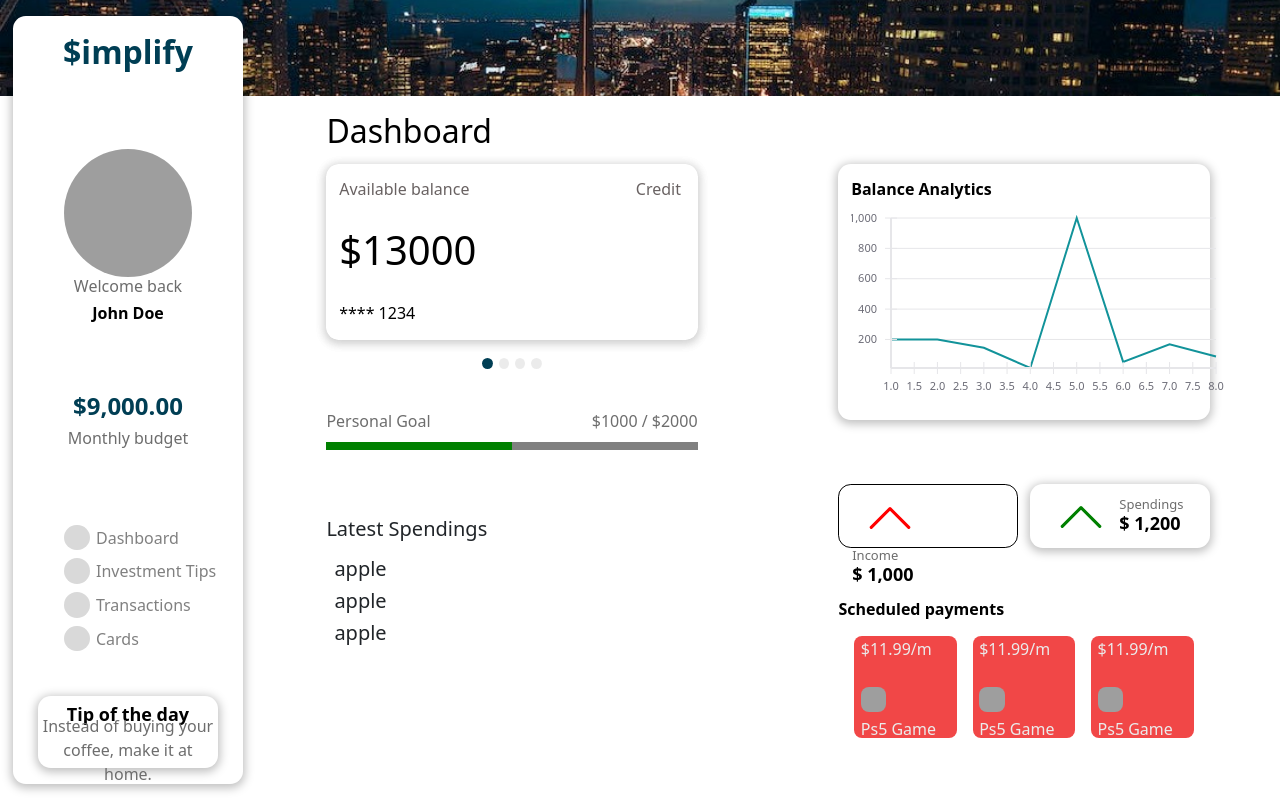
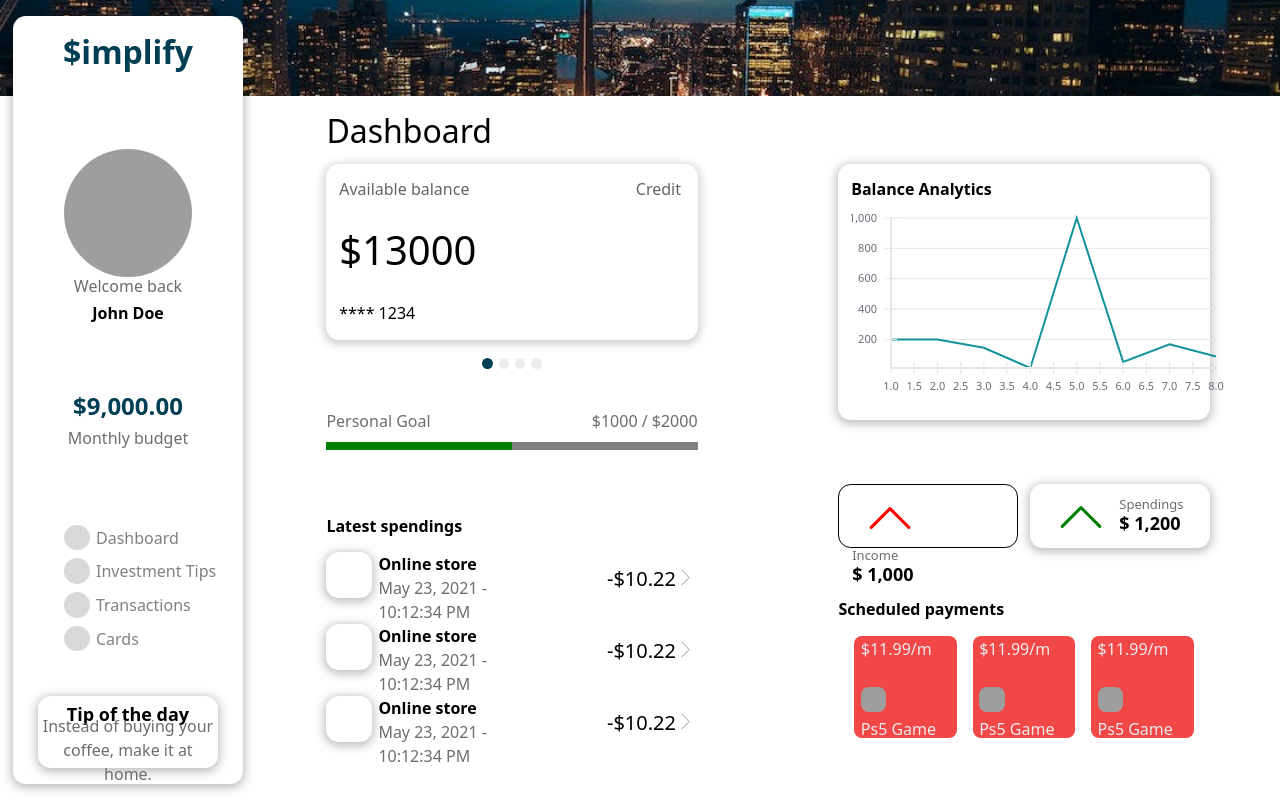
Before and after one commit to SevagSA/Simplify, a React (Create React App) app in the folder frontend/: page /dashboard in a window 1280 px wide. Built offline with nearby package versions, Linux system fonts and the light colour scheme; grey boxes are pictures that could not be loaded.

Commit message:
Finished the Dashboard elements

```diff
--- a/frontend/src/components/LatestSpendings/LatestSpendings.css
+++ b/frontend/src/components/LatestSpendings/LatestSpendings.css
@@ -0,0 +1,84 @@
+.resent-income {
+    height: 9vh;
+    padding-top: 3vh;
+}
+
+.new-widthisgood2 {
+    float:left;
+    display:inline;
+    width: 7.25vw !important;
+    /* margin: 0px 0.9375vw 0px 0.9375vw; */
+}
+
+.full-width12345asdf22 {
+    width: 29vw;
+    height: 9vh;
+}
+
+.new-widthisgood23 {
+    padding-left: 0.5vw;
+    float:left;
+    display:inline;
+    width: 13.75vw !important;
+    text-align: left !important;
+    /* margin: 0px 0.9375vw 0px 0.9375vw; */
+}
+
+.new-widthisgood234 {
+    float:left;
+    display:inline;
+    width: 10vw !important;
+    text-align: right !important;
+    /* margin: 0px 0.9375vw 0px 0.9375vw; */
+}
+
+.new-widthisgood236 {
+    float:left;
+    display:inline;
+    width: 1.5vw !important;
+    margin-top: 0.5vh;
+    /* margin: 0px 0.9375vw 0px 0.9375vw; */
+}
+
+.smth {
+    margin-bottom: 2vh;
+}
+
+.account-card45 {
+    height: 5.7vh;
+    width: 5.7vh !important;
+    border-radius: 1vw;
+    box-shadow: 0px 2px 10px 2px rgba(0,0,0,.25);
+}
+
+.gjdskfj {
+    margin: none !important;
+    margin-bottom: 0px;;
+    padding: none !important;
+    text-align: left;
+}
+
+.gjdskfji {
+    margin: none !important;
+    margin-bottom: 0px;;
+    padding: none !important;
+    text-align: left;
+    font-weight: bold;
+    color: black;
+}
+
+.dfhgndgh {
+    font-size: 20px;
+    color: black;
+    font-weight: normal;
+    padding-top: 1.5vh;
+    width: 10vw;
+    text-align: right !important;
+}
+
+.dfhgndghi {
+    font-size: 10px;
+    color: #BDBDBD;
+    font-weight: normal;
+    padding-top: 1.5vh;
+}
--- a/frontend/src/components/LatestSpendings/LatestSpendings.js
+++ b/frontend/src/components/LatestSpendings/LatestSpendings.js
@@ -20,8 +20,8 @@ class LatestSpendings extends Component{
     render(){
         return (
         <div className='margin-top-specific2'>
-            <h5>Latest Spendings</h5>
-            <div className="d-flex p-2 flex-column">
+            <h1 className="sub-title smth">Latest spendings</h1>
+            <div>
                 {this.renderExpenses()}
             </div>
         </div>
@@ -31,8 +31,29 @@ class LatestSpendings extends Component{
 
 function Spendings(props){
     return (
-        <div>
-            <h5>{props.value}</h5>
+        // <div className='resent-income'>
+        //     <h5>{props.value}</h5>
+        // </div>
+
+        <div className='full-width12345asdf22'>
+            <div className="account-card45 new-widthisgood2">
+
+            </div>
+
+            <div className="new-widthisgood23">
+                <p className='gjdskfji'>Online store</p>
+                <p className='gjdskfj'>May 23, 2021 - 10:12:34 PM</p>
+            </div>
+
+            <div className="new-widthisgood234">
+                <p className='dfhgndgh'>-$10.22</p>
+            </div>
+
+            <p className="new-widthisgood236">
+                <svg xmlns="http://www.w3.org/2000/svg"  className='dfhgndghi' fill="currentColor" viewBox="0 0 16 16">
+                    <path fill-rule="evenodd" d="M4.646 1.646a.5.5 0 0 1 .708 0l6 6a.5.5 0 0 1 0 .708l-6 6a.5.5 0 0 1-.708-.708L10.293 8 4.646 2.354a.5.5 0 0 1 0-.708z"/>
+                </svg>
+            </p>
         </div>
     );
 }
```
